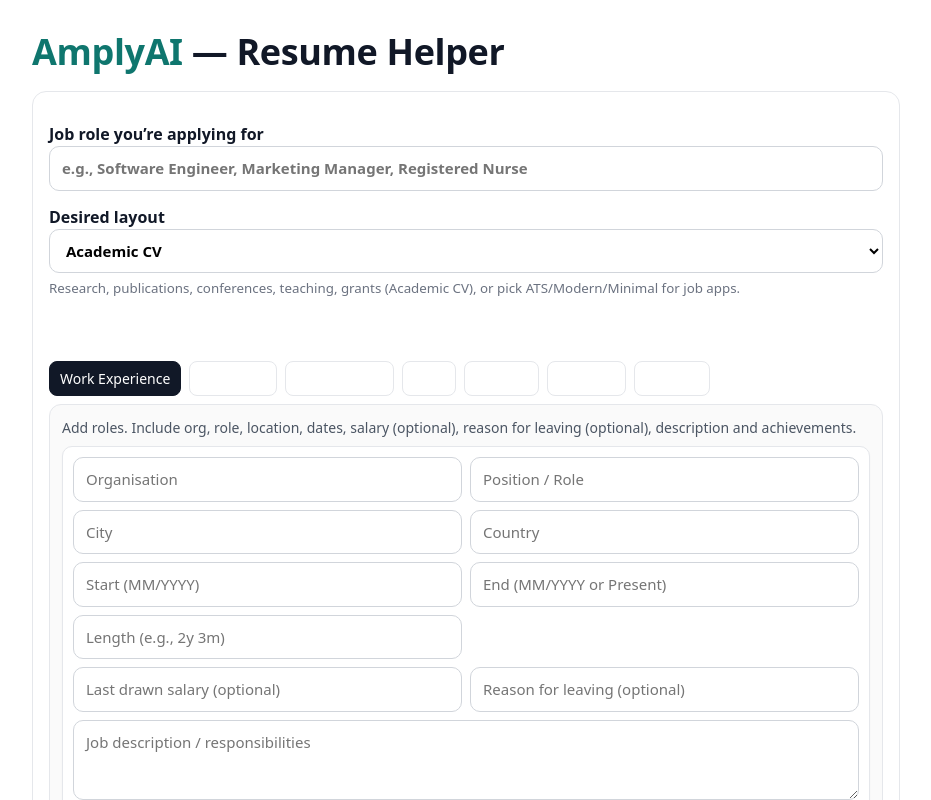
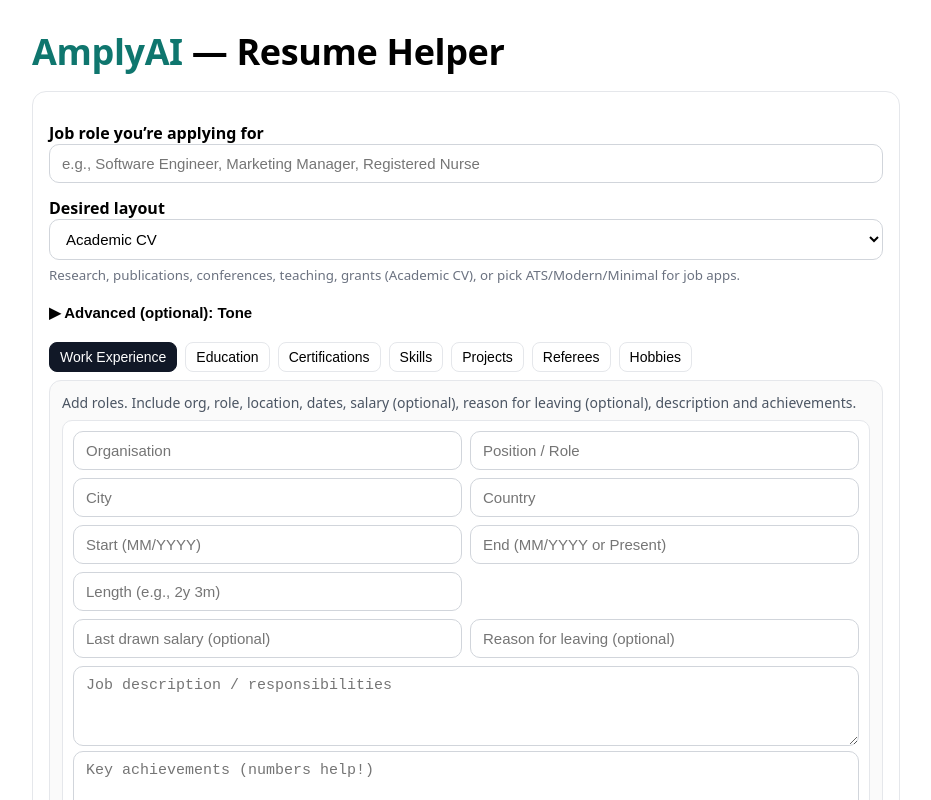
Before and after one commit to madevthevanthiran-maker/amplyai-chatbot, a Next.js app: page / in a window 1280 px wide. Shown: the top 800 px of the page, without its empty margins (174-1105 px from the left). Built offline with nearby package versions, Linux system fonts and the light colour scheme.

Commit message:
Update globals.css

```diff
--- a/styles/globals.css
+++ b/styles/globals.css
@@ -1,86 +1,10 @@
 /* styles/globals.css */
 
-/* Reset-ish */
-*, *::before, *::after { box-sizing: border-box; }
-html, body { height: 100%; }
-body {
+html, body, #__next {
+  height: 100%;
   margin: 0;
-  -webkit-font-smoothing: antialiased;
-  -moz-osx-font-smoothing: grayscale;
+  padding: 0;
   font-family: system-ui, -apple-system, Segoe UI, Roboto, Helvetica, Arial, sans-serif;
-  line-height: 1.5;
-  color: #111827;            /* neutral-900 */
-  background: #ffffff;
 }
 
-/* Basic typography */
-h1, h2, h3, h4, h5, h6 { margin: 0 0 .5rem; line-height: 1.2; }
-p { margin: 0 0 1rem; }
-
-/* Links */
-a { color: #2563eb; text-decoration: none; }
-a:hover { text-decoration: underline; }
-
-/* Forms */
-input, textarea, select, button {
-  font: inherit;
-}
-input, textarea, select {
-  width: 100%;
-  padding: .6rem .75rem;
-  border: 1px solid #e5e7eb; /* neutral-200 */
-  border-radius: .5rem;
-  background: #fff;
-}
-input:focus, textarea:focus, select:focus {
-  outline: none;
-  border-color: #2563eb;
-  box-shadow: 0 0 0 3px rgba(37, 99, 235, .15);
-}
-
-button {
-  display: inline-flex;
-  align-items: center;
-  gap: .5rem;
-  padding: .6rem .9rem;
-  border: 1px solid #1d4ed8;
-  background: #2563eb;
-  color: #fff;
-  border-radius: .5rem;
-  cursor: pointer;
-}
-button:hover { background: #1d4ed8; }
-
-/* Utility-ish spacing for simple layouts */
-.container {
-  max-width: 960px;
-  margin: 0 auto;
-  padding: 1rem;
-}
-
-.card {
-  border: 1px solid #e5e7eb;
-  border-radius: .75rem;
-  padding: 1rem;
-  background: #fff;
-  box-shadow: 0 1px 2px rgba(0,0,0,.04);
-}
-
-.tabs {
-  display: flex;
-  gap: .5rem;
-  flex-wrap: wrap;
-  margin-bottom: 1rem;
-}
-.tab {
-  padding: .4rem .75rem;
-  border: 1px solid #e5e7eb;
-  border-radius: .5rem;
-  background: #f9fafb;
-  cursor: pointer;
-}
-.tab.active {
-  background: #2563eb;
-  color: #fff;
-  border-color: #2563eb;
-}
+* { box-sizing: border-box; }
```
